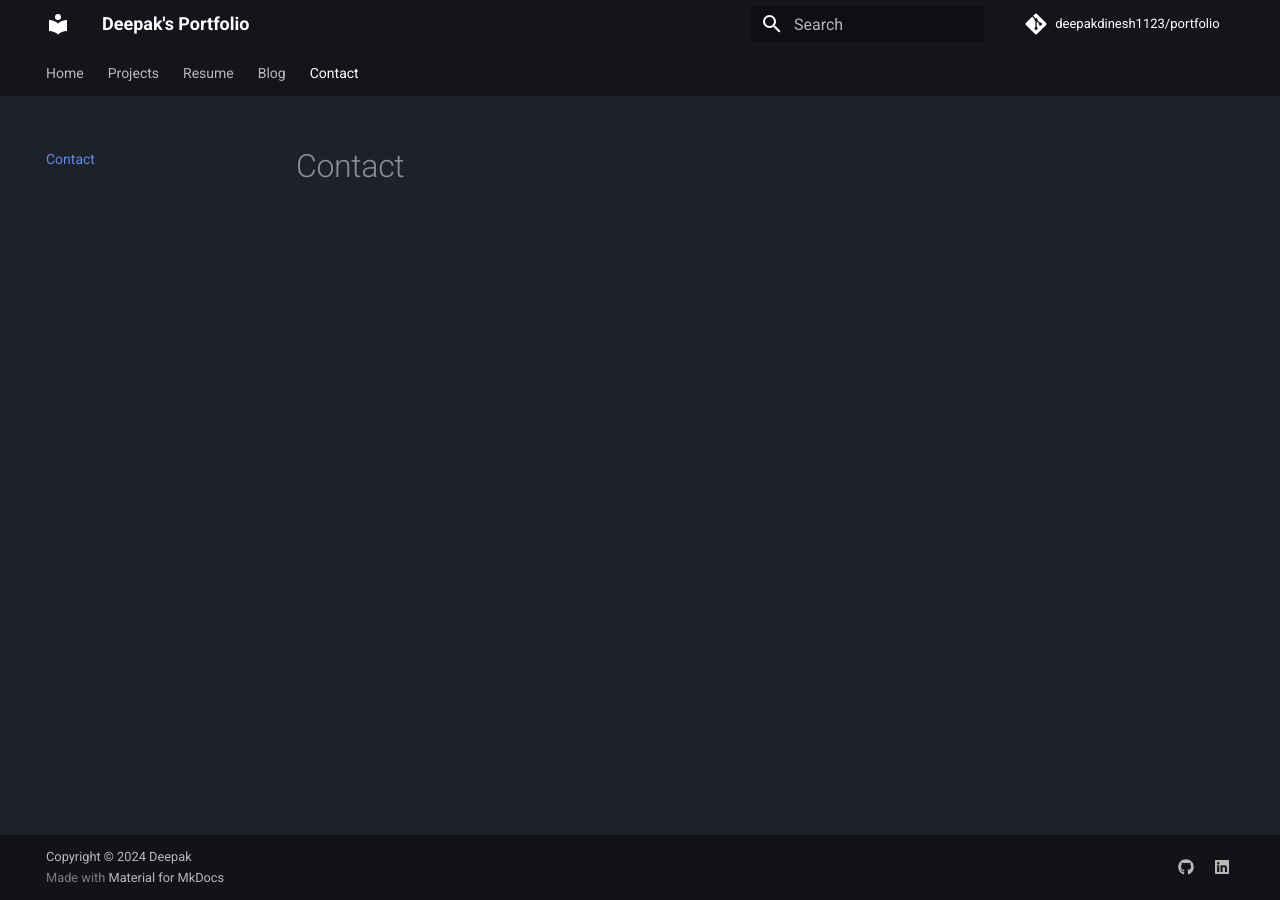
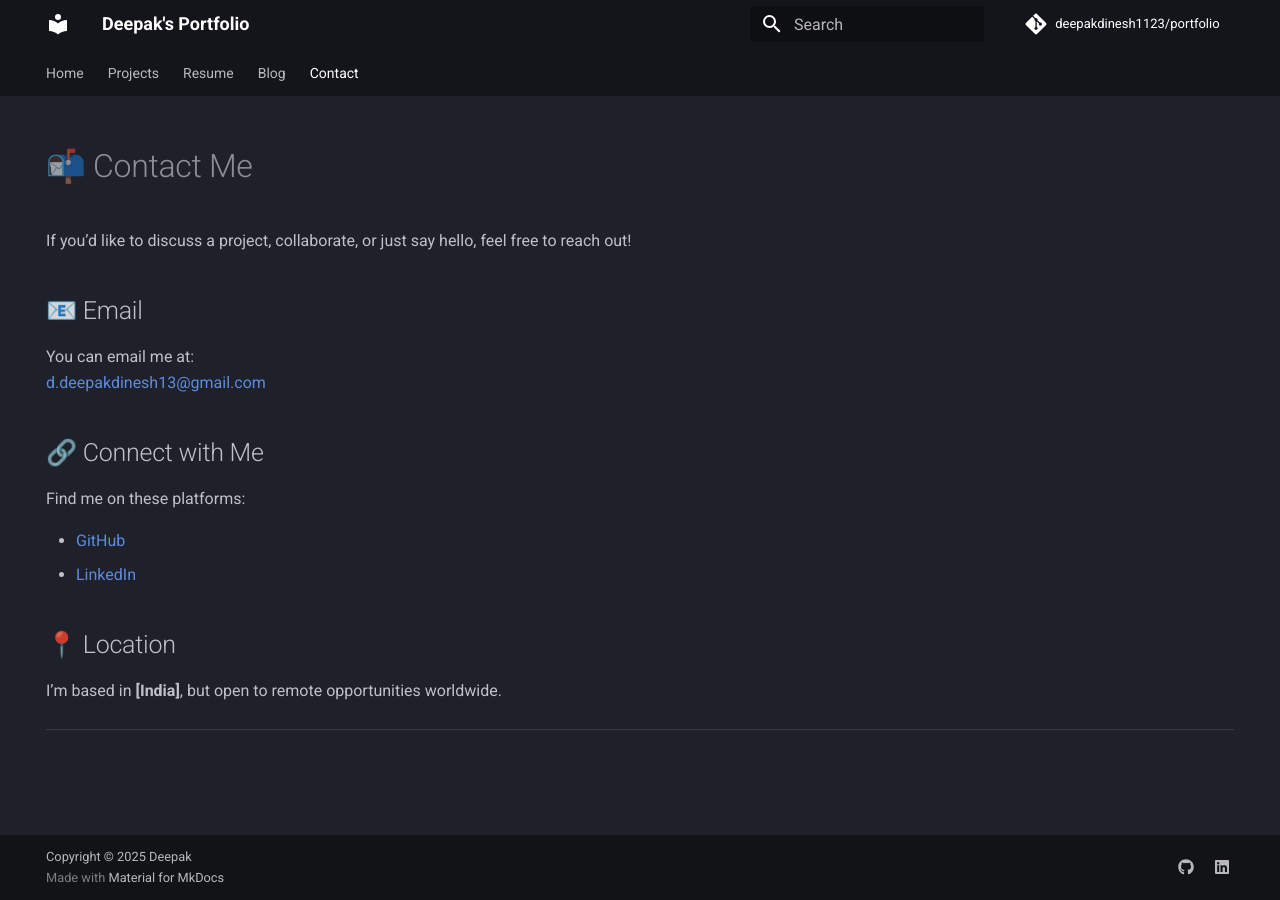
Before and after one commit to deepakdinesh1123/home, an MkDocs documentation site: the page built from docs/contact.md, in a window 1280 px wide. Built offline with MkDocs 1.6.1 and Material for MkDocs 9.7.7, drawn with Linux system fonts in a browser that asks for light colours; plug-ins that fetch from the network failed and are left out; comment, search, counter and statistics services are not loaded.

```diff
--- a/docs/contact.md
+++ b/docs/contact.md
@@ -1 +1,26 @@
-# Contact
+---
+hide:
+  - navigation
+  - toc
+title: Contact
+description: Get in touch with me for collaborations, projects, or inquiries.
+---
+
+# 📬 Contact Me
+
+If you’d like to discuss a project, collaborate, or just say hello, feel free to reach out!
+
+## 📧 Email
+You can email me at:
+[d.deepakdinesh13@gmail.com](mailto:d.deepakdinesh13@gmail.com)
+
+## 🔗 Connect with Me
+Find me on these platforms:
+
+- [GitHub](https://github.com/deepakdinesh1123)
+- [LinkedIn](https://www.linkedin.com/in/deepak-dinesh-6444b71a0/)
+
+## 📍 Location
+I’m based in **[India]**, but open to remote opportunities worldwide.
+
+---
--- a/mkdocs.yml
+++ b/mkdocs.yml
@@ -79,4 +79,4 @@ extra:
       link: https://www.linkedin.com/in/deepak-dinesh-6444b71a0/
 
 copyright: >
-  Copyright &copy; 2024 Deepak
+  Copyright &copy; 2025 Deepak
```
Also changed, not shown: docs/blog/posts/nix_invasion.md (added, +42 -0 lines), docs/blog/posts/portfolio_using_mkdocs.md (deleted, +0 -15 lines), docs/index.md (+20 -1 lines), docs/projects/index.md (+16 -0 lines), 1 other file.
